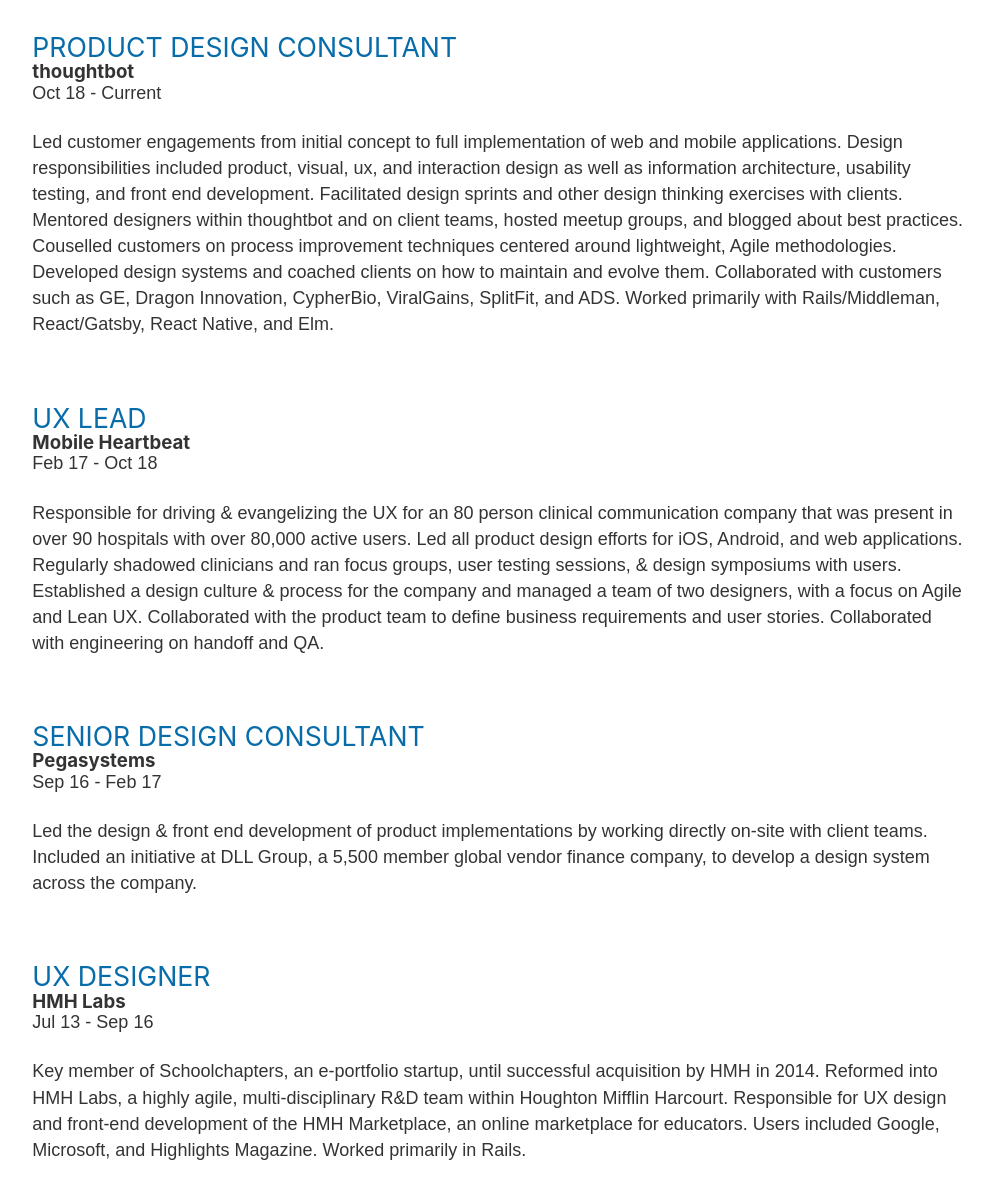
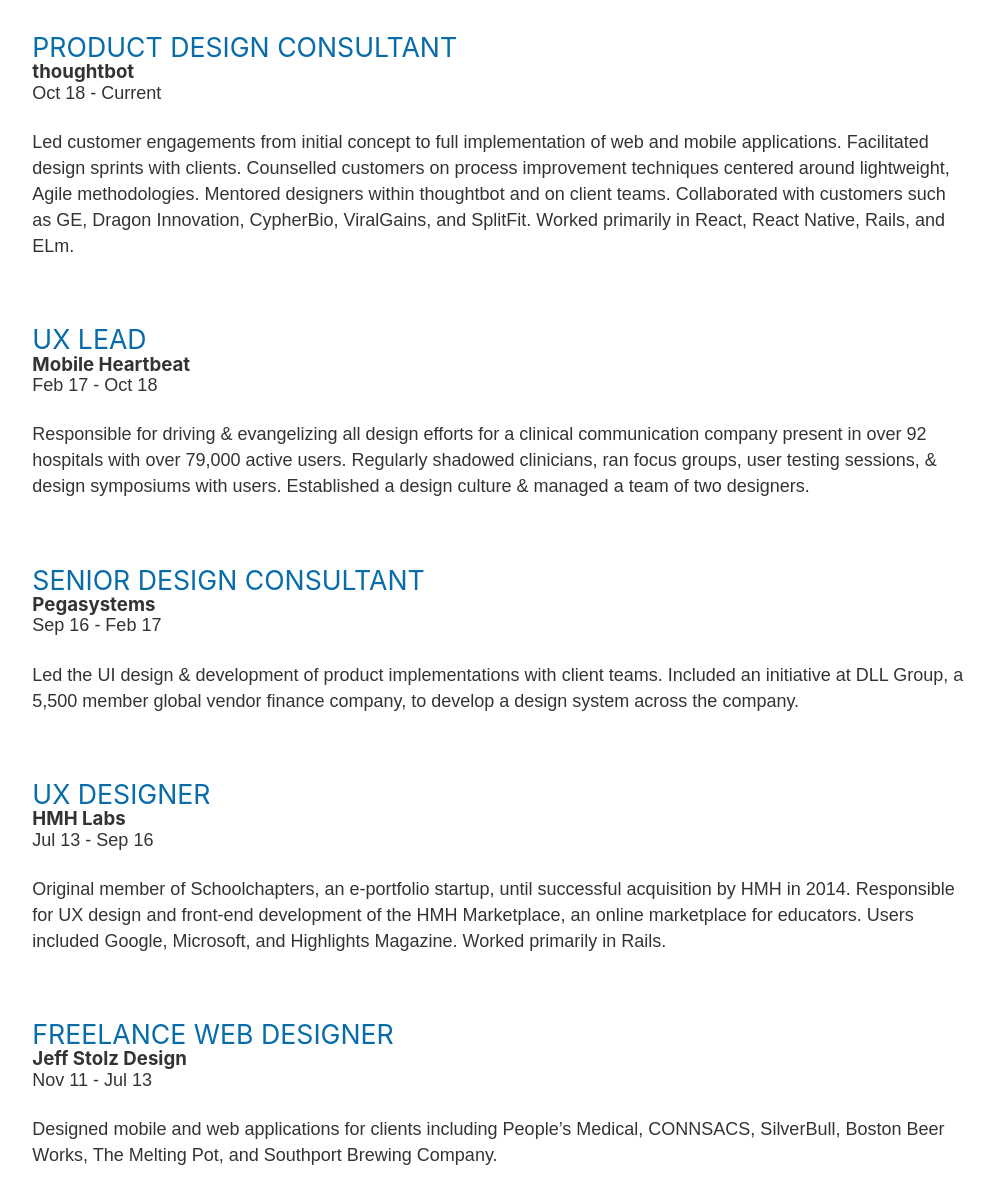
Before and after one commit to jeffstolz/designportfolio, a Gatsby site: page /about in a window 1280 px wide. Shown: the part 680-1877 px from the top of the page, without its empty margins (141-1134 px from the left). Built offline with nearby package versions, Linux system fonts and the light colour scheme; Gatsby itself is replaced by a stand-in of ours.

```diff
--- a/src/components/timeline.js
+++ b/src/components/timeline.js
@@ -10,18 +10,12 @@ const Timeline = () => (
         <Dates>Oct 18 - Current</Dates>
         <Description>
           Led customer engagements from initial concept to full implementation
-          of web and mobile applications. Design responsibilities included
-          product, visual, ux, and interaction design as well as information
-          architecture, usability testing, and front end development.
-          Facilitated design sprints and other design thinking exercises with
-          clients. Mentored designers within thoughtbot and on client teams,
-          hosted meetup groups, and blogged about best practices. Couselled
-          customers on process improvement techniques centered around
-          lightweight, Agile methodologies. Developed design systems and coached
-          clients on how to maintain and evolve them. Collaborated with
-          customers such as GE, Dragon Innovation, CypherBio, ViralGains,
-          SplitFit, and ADS. Worked primarily with Rails/Middleman,
-          React/Gatsby, React Native, and Elm.
+          of web and mobile applications. Facilitated design sprints with
+          clients. Counselled customers on process improvement techniques
+          centered around lightweight, Agile methodologies. Mentored designers
+          within thoughtbot and on client teams. Collaborated with customers
+          such as GE, Dragon Innovation, CypherBio, ViralGains, and SplitFit.
+          Worked primarily in React, React Native, Rails, and ELm.
         </Description>
       </Job>
       <Job>
@@ -29,15 +23,11 @@ const Timeline = () => (
         <Company>Mobile Heartbeat</Company>
         <Dates>Feb 17 - Oct 18</Dates>
         <Description>
-          Responsible for driving & evangelizing the UX for an 80 person
-          clinical communication company that was present in over 90 hospitals
-          with over 80,000 active users. Led all product design efforts for iOS,
-          Android, and web applications. Regularly shadowed clinicians and ran
-          focus groups, user testing sessions, & design symposiums with users.
-          Established a design culture & process for the company and managed a
-          team of two designers, with a focus on Agile and Lean UX. Collaborated
-          with the product team to define business requirements and user
-          stories. Collaborated with engineering on handoff and QA.
+          Responsible for driving & evangelizing all design efforts for a
+          clinical communication company present in over 92 hospitals with over
+          79,000 active users. Regularly shadowed clinicians, ran focus groups,
+          user testing sessions, & design symposiums with users. Established a
+          design culture & managed a team of two designers.
         </Description>
       </Job>
       <Job>
@@ -45,10 +35,9 @@ const Timeline = () => (
         <Company>Pegasystems</Company>
         <Dates>Sep 16 - Feb 17</Dates>
         <Description>
-          Led the design & front end development of product implementations by
-          working directly on-site with client teams. Included an initiative at
-          DLL Group, a 5,500 member global vendor finance company, to develop a
-          design system across the company.
+          Led the UI design & development of product implementations with client
+          teams. Included an initiative at DLL Group, a 5,500 member global
+          vendor finance company, to develop a design system across the company.
         </Description>
       </Job>
       <Job>
@@ -56,12 +45,11 @@ const Timeline = () => (
         <Company>HMH Labs</Company>
         <Dates>Jul 13 - Sep 16</Dates>
         <Description>
-          Key member of Schoolchapters, an e-portfolio startup, until successful
-          acquisition by HMH in 2014. Reformed into HMH Labs, a highly agile,
-          multi-disciplinary R&D team within Houghton Mifflin Harcourt.
-          Responsible for UX design and front-end development of the HMH
-          Marketplace, an online marketplace for educators. Users included
-          Google, Microsoft, and Highlights Magazine. Worked primarily in Rails.
+          Original member of Schoolchapters, an e-portfolio startup, until
+          successful acquisition by HMH in 2014. Responsible for UX design and
+          front-end development of the HMH Marketplace, an online marketplace
+          for educators. Users included Google, Microsoft, and Highlights
+          Magazine. Worked primarily in Rails.
         </Description>
       </Job>
       <Job>
```
Also changed, not shown: src/pages/contact.js (+45 -2 lines), 1 other file.
